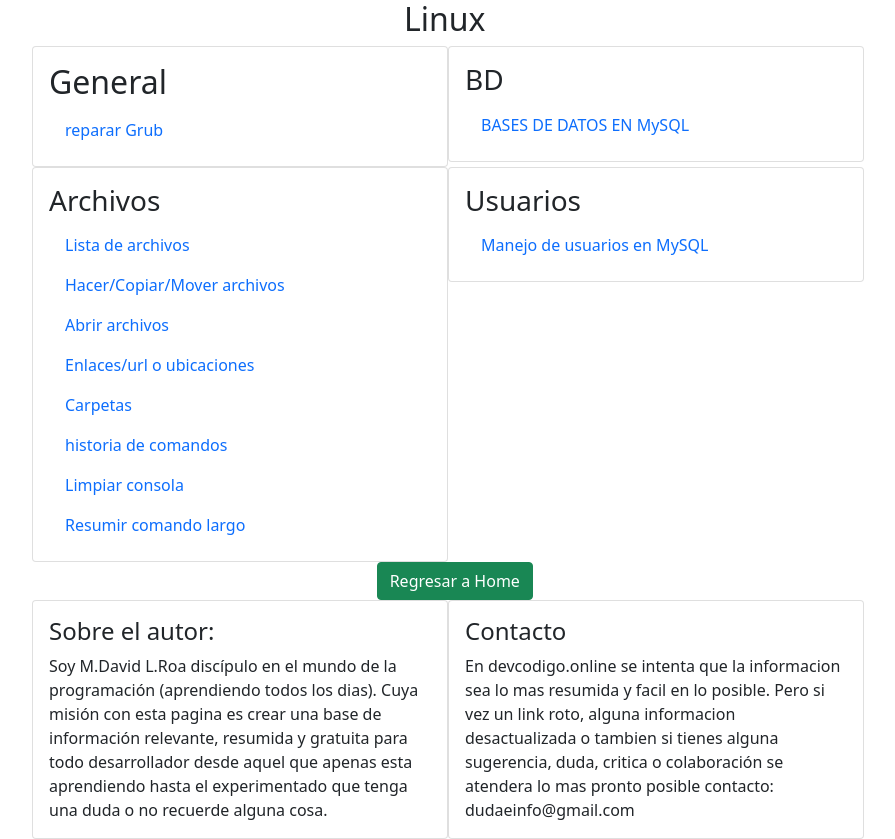
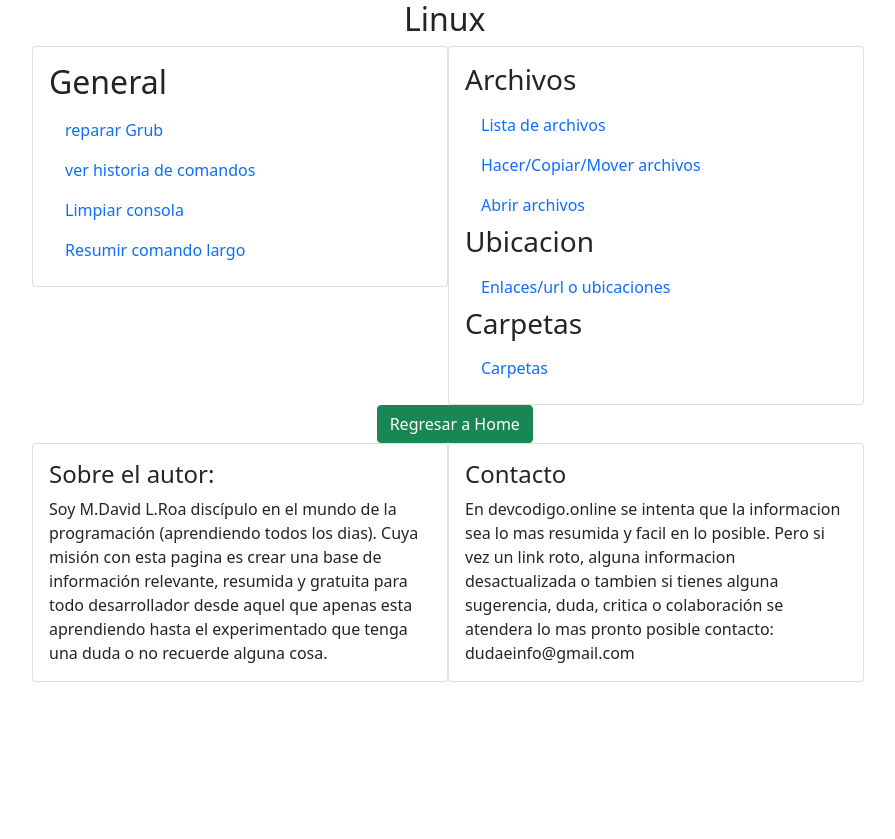
Before and after one commit to daviddev13/programacion, a PHP site: page /linux.php in a window 1280 px wide. Shown: the whole page, without its empty margins (50-945 px from the left). After the commit the page ends 682 px from the top, so only its background shows below. Run offline with PHP 8.4, Linux system fonts and the light colour scheme; some libraries are stand-ins or nearby versions.

Commit message:
probar un solo archivo x partes

```diff
--- a/linux/menulinux.php
+++ b/linux/menulinux.php
@@ -12,7 +12,9 @@
           <div class="card-body">
             <h2>General</h2>
             <li class="nav-item"><a class="nav-link" href="linux/reparargrub.php">reparar Grub</a></li>
-
+            <li class="nav-item"><a class="nav-link" href="mysql/tablasenmysql.php">ver historia de comandos</a></li>
+            <li class="nav-item"><a class="nav-link" href="mysql/tablasenmysql.php">Limpiar consola</a></li>
+            <li class="nav-item"><a class="nav-link" href="mysql/tablasenmysql.php">Resumir comando largo</a></li>
             </div>
          </div>
       </div>
@@ -20,38 +22,17 @@
       <div>
         <div class="card" style="width: 26rem;">
           <div class="card-body">
-            <h3>BD</h3>
-            <li class="nav-item"><a class="nav-link" href="mysql/bdmysql.php">BASES DE DATOS EN MySQL</a></li>
-          </div>
-         </div>
-      </div>
-
-      <div>
-        <div class="card" style="width: 26rem;">
-          <div class="card-body">
           <h3>Archivos</h3>
-          <li class="nav-item"><a class="nav-link" href="mysql/tablasenmysql.php">Lista de archivos</a></li>
-          <li class="nav-item"><a class="nav-link" href="mysql/tablasenmysql.php">Hacer/Copiar/Mover archivos</a></li>
-          <li class="nav-item"><a class="nav-link" href="mysql/tablasenmysql.php">Abrir archivos</a></li>
+          <li class="nav-item"><a class="nav-link" href="linux/archivo.php">Lista de archivos</a></li>
+          <li class="nav-item"><a class="nav-link" href="linux/archivo.php?parte=1">Hacer/Copiar/Mover archivos</a></li>
+          <li class="nav-item"><a class="nav-link" href="linux/archivo.php?parte=2">Abrir archivos</a></li>
+          <h3>Ubicacion</h3>
           <li class="nav-item"><a class="nav-link" href="mysql/tablasenmysql.php">Enlaces/url o ubicaciones</a></li>
+          <h3>Carpetas</h3>
           <li class="nav-item"><a class="nav-link" href="mysql/tablasenmysql.php">Carpetas</a></li>
-          <li class="nav-item"><a class="nav-link" href="mysql/tablasenmysql.php">historia de comandos</a></li>
-          <li class="nav-item"><a class="nav-link" href="mysql/tablasenmysql.php">Limpiar consola</a></li>
-          <li class="nav-item"><a class="nav-link" href="mysql/tablasenmysql.php">Resumir comando largo</a></li>
         </div>
          </div>
       </div>
-
-      <div>
-        <div class="card" style="width: 26rem;">
-          <div class="card-body">
-            <h3>Usuarios</h3>
-            <li class="nav-item"><a class="nav-link" href="mysql/manejousuariosenmysql.php">Manejo de usuarios en MySQL</a></li>
-          </div>
-         </div>
-      </div>
-
-
 
 
 
```
Also changed, not shown: linux/archivo.php (added, +10 -0 lines).
